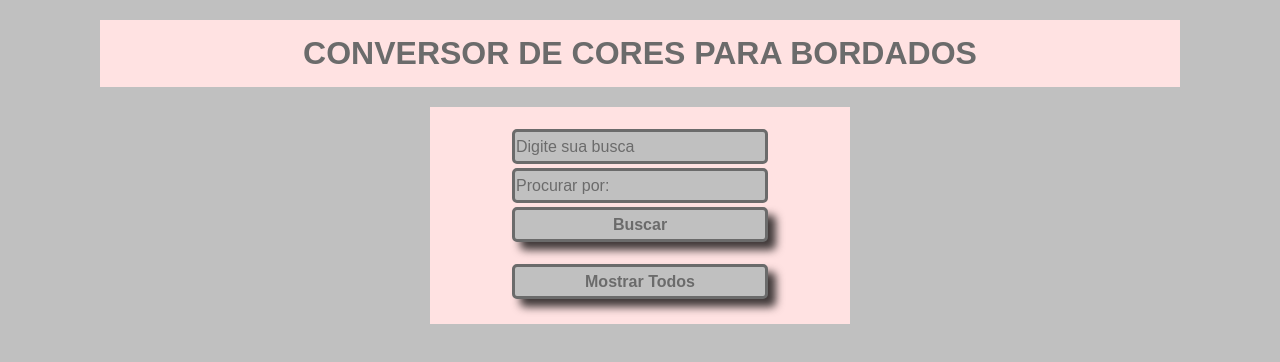
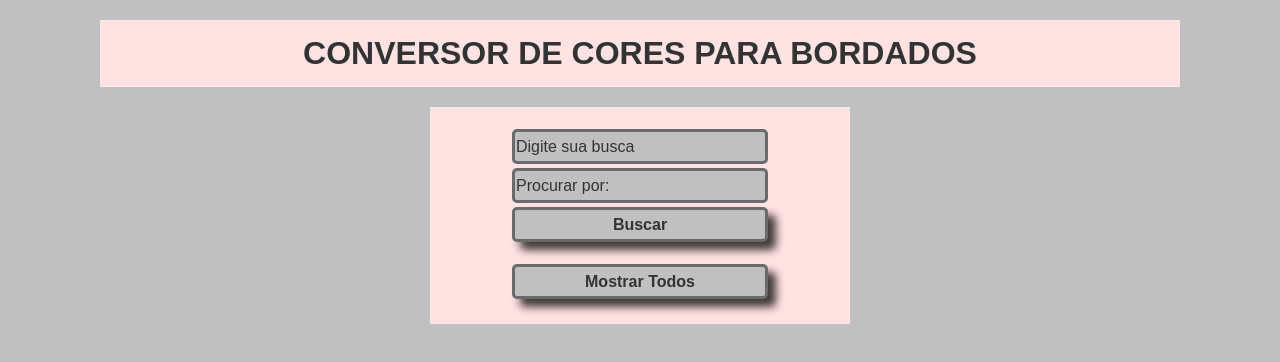
Before and after one commit to devfel/convertermeada, a plain HTML site: page index.html in a window 1280 px wide. Drawn offline with Linux system fonts and the light colour scheme; no server answers.

Commit message:
changing font color

```diff
--- a/css/main.css
+++ b/css/main.css
@@ -26,7 +26,7 @@ header {
   padding: 1px;
   border: 3px solid #6b6b6b;
   border-radius: 5px;
-  color: #6b6b6b;
+  color: #333333;
   background: #c0c0c0;
   font-size: 1rem;
   outline: none;
@@ -52,12 +52,12 @@ header {
 }
 
 ::placeholder {
-  color: #6b6b6b;
+  color: #333333;
 }
 
 h1 {
   font-size: 2rem;
-  color: #6b6b6b;
+  color: #333333;
   background-color: #ffe2e2;
   text-transform: uppercase;
   font-weight: 600;
```
